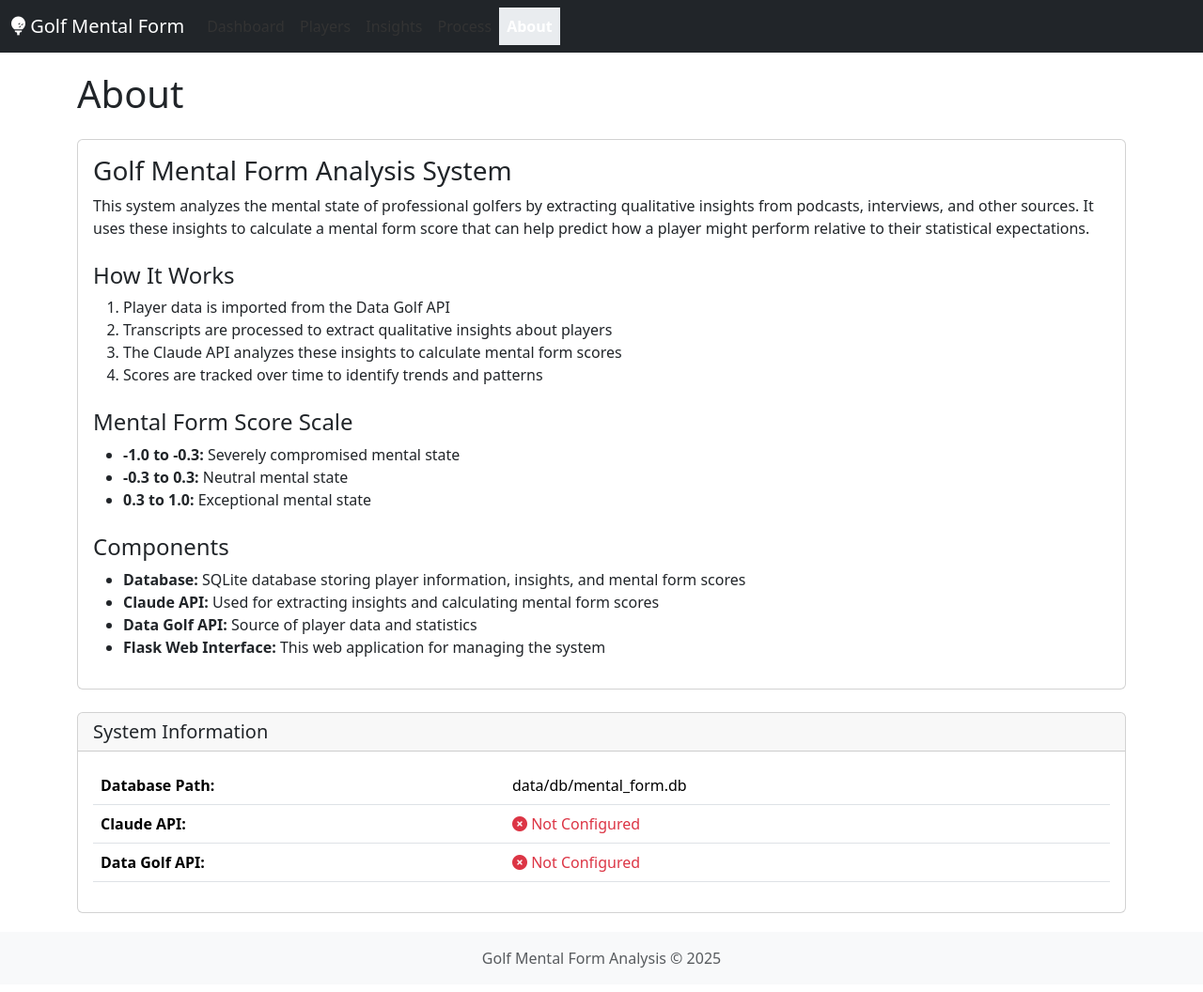
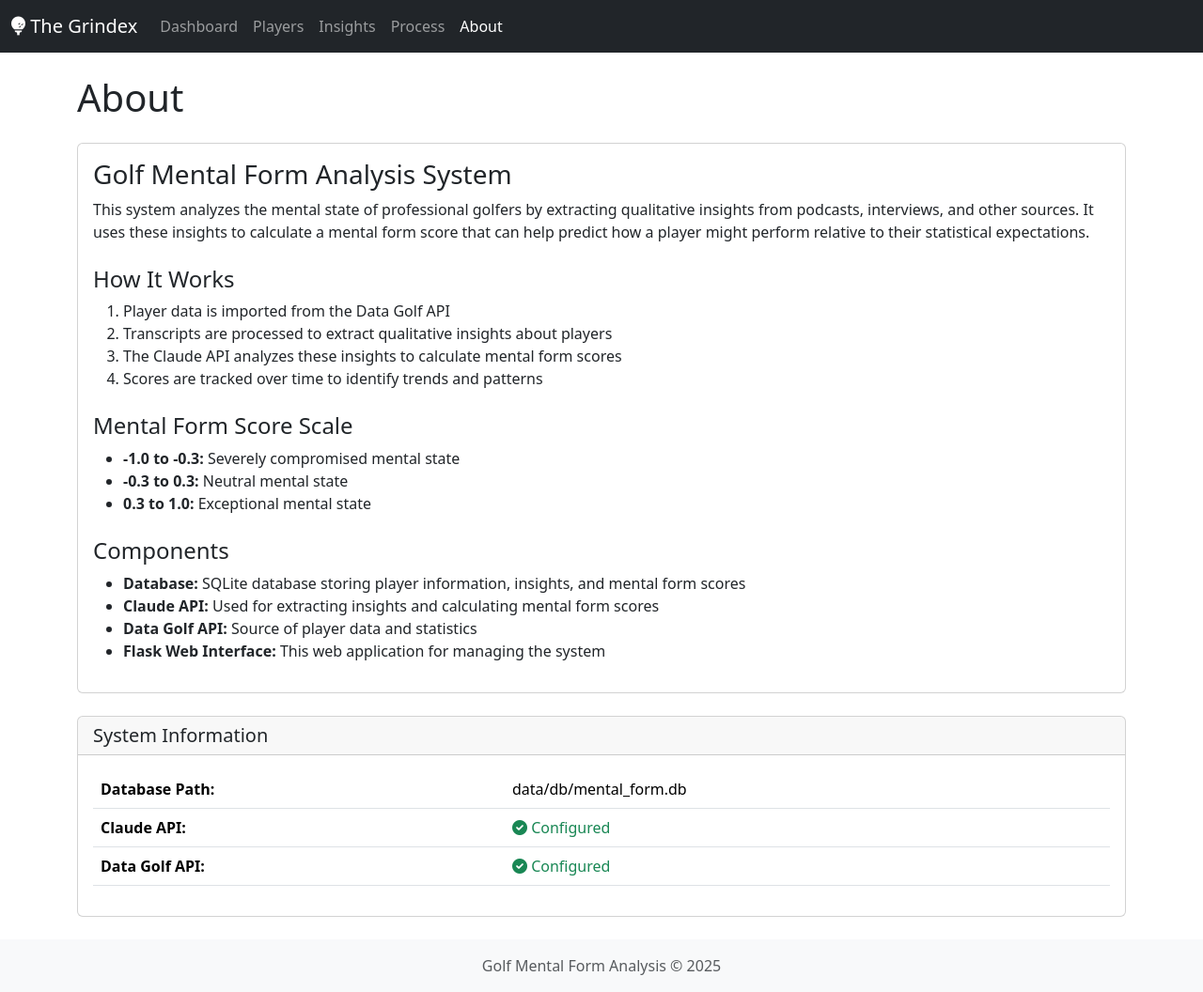
Before and after one commit to chefron/golf-betting-agent, a Flask app: page /about in a window 1280 px wide. Shown: the whole page at 94% size. Run offline with Flask 3, Linux system fonts and the light colour scheme.

Commit message:
streamline player name matching, tweak interface layout

```diff
--- a/web/app.py
+++ b/web/app.py
@@ -12,15 +12,17 @@ from db_utils import (
     get_db_connection,
     add_insight,
     calculate_mental_form,
-    get_player_by_name,
     search_players
 )
 
 # Import insight extraction functionality
-from insights_extractor import create_claude_prompt, query_claude, parse_claude_response
+from insights_extractor import create_claude_prompt, query_claude, parse_claude_response, get_player_by_name
 
 app = Flask(__name__)
 app.secret_key = os.environ.get("FLASK_SECRET_KEY", "dev_key_for_testing")
+
+app.config['ANTHROPIC_API_KEY'] = os.environ.get('ANTHROPIC_API_KEY')
+app.config['DATAGOLF_API_KEY'] = os.environ.get('DATAGOLF_API_KEY')
 
 # Default database path - resolves to the correct location from the web directory
 DB_PATH = os.path.join(os.path.dirname(os.path.dirname(os.path.abspath(__file__))), "data/db/mental_form.db")
@@ -435,19 +437,20 @@ def process_transcript():
                 player_name = insight_item["player_name"]
                 insight_text = insight_item["insight"]
 
-                # Try to find the player in the database
-                player = get_player_by_name(player_name)
-
+                # Create the insight data structure
                 insight_data = {
                     'player_name': player_name,
                     'text': insight_text,
                     'matched': False,
                     'player_id': None
-                }
+    }
+
+                # Try to find the player in the database
+                player = get_player_by_name(conn, player_name)
 
                 if player:
-                    # Add insight
-                    player_id = player[0]["id"]
+                    # Add insight to database
+                    player_id = player["id"]
                     add_insight(
                         player_id=player_id,
                         text=insight_text,
--- a/web/templates/layout.html
+++ b/web/templates/layout.html
@@ -13,27 +13,6 @@
 
     <!-- Custom styles -->
     <style>
-        .sidebar {
-            min-height: calc(100vh - 56px);
-            background-color: #f8f9fa;
-        }
-
-        .content {
-            padding: 20px;
-        }
-
-        .nav-link {
-            color: #333;
-        }
-
-        .nav-link:hover {
-            background-color: #e9ecef;
-        }
-
-        .nav-link.active {
-            font-weight: bold;
-            background-color: #e9ecef;
-        }
 
         /* Mental form score color coding */
         .score-positive {
@@ -56,7 +35,7 @@
     <nav class="navbar navbar-expand-lg navbar-dark bg-dark">
         <div class="container-fluid">
             <a class="navbar-brand" href="{{ url_for('index') }}">
-                <i class="fas fa-golf-ball"></i> Golf Mental Form
+                <i class="fas fa-golf-ball"></i> The Grindex
             </a>
             <button class="navbar-toggler" type="button" data-bs-toggle="collapse" data-bs-target="#navbarNav">
                 <span class="navbar-toggler-icon"></span>
@@ -106,7 +85,7 @@
 
             <!-- Main content -->
             <div class="col-12">
-                <div class="content">
+                <div class="p-4">
                     {% block content %}{% endblock %}
                 </div>
             </div>
```
Also changed, not shown: db_utils.py (+0 -32 lines).
